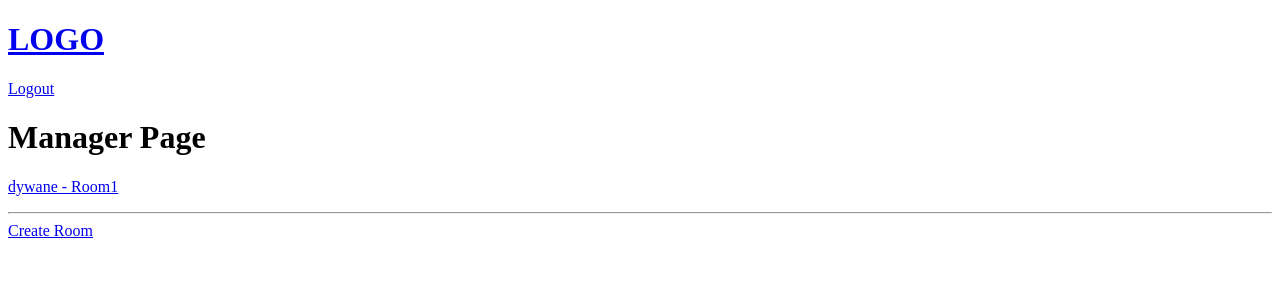
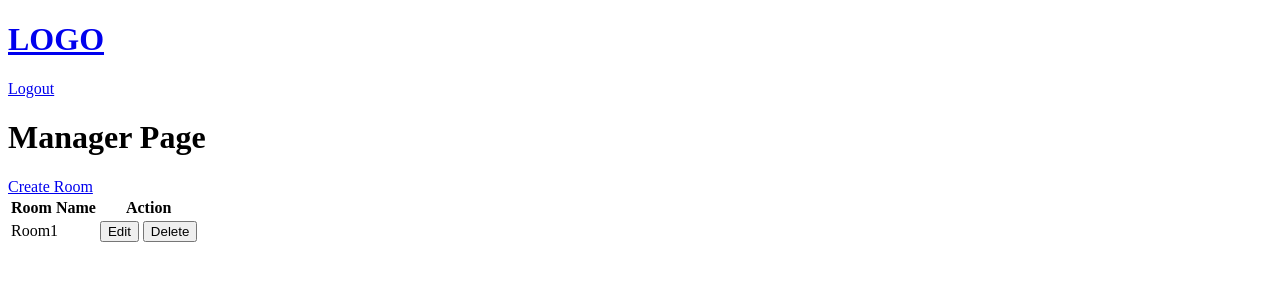
Before and after one commit to SohumDamani/Slot-Booking, a Django app: page /manager/ in a window 1280 px wide. Shown: the top 300 px of the page. Run offline with Django 3.2, Linux system fonts and the light colour scheme; a user stored in the database is signed in; data comes from the database, SQL or seed files in the repository; both versions use the stored data as it was after the commit.

Commit message:
Added decorators to restrict unauthorised use

```diff
--- a/main/account/views.py
+++ b/main/account/views.py
@@ -3,6 +3,7 @@ from .models import CustomUser
 from django.contrib.auth import authenticate,login,logout
 from django.contrib import messages
 from .forms import UserRegistrationForm
+
 
 def loginPage(request):
 
--- a/main/client/views.py
+++ b/main/client/views.py
@@ -1,5 +1,6 @@
 from django.shortcuts import render
 from django.http import HttpResponse
+from client.decorators import role_required
 
 def client(request):
     context={}
--- a/main/main/settings.py
+++ b/main/main/settings.py
@@ -74,6 +74,9 @@ TEMPLATES = [
 ]
 
 WSGI_APPLICATION = 'main.wsgi.application'
+AUTH_USER_MODEL = 'account.CustomUser'
+LOGIN_URL = 'loginPage'
+
 
 
 # Database
@@ -105,7 +108,7 @@ AUTH_PASSWORD_VALIDATORS = [
     },
 ]
 
-AUTH_USER_MODEL = 'account.CustomUser'
+
 
 # Internationalization
 # https://docs.djangoproject.com/en/2.1/topics/i18n/
--- a/main/manager/templates/manager/manager.html
+++ b/main/manager/templates/manager/manager.html
@@ -4,11 +4,39 @@
 <div>
     <h1> Manager Page</h1>
     <div>
-        {% for room in rooms %}
-        <p><a href="{% url 'time_slot' room.pk %}">{{room.room_owner}} - {{room.room_name}}</a></p>
-        {% endfor %}
-                <hr>
-        <a href="{% url 'create_room'%}"> Create Room </a>
+        <div>
+            <a href="{% url 'create_room'%}"> Create Room </a>
+        </div>
+        <table>
+            <thread>
+                <tr>
+                    <th>Room Name </th>
+                    <th colspan="2"> Action </th>
+                </tr>
+            </thread>
+
+            <tbody>
+                {% for room in rooms %}
+                <tr>
+                    <td>
+                        <Label>{{room.room_name}}</Label>
+                    </td>
+                    <td>
+                        <form action="{% url 'time_slot' room.pk %}" method="POST">
+                            {% csrf_token %}
+                            <input type="submit" class="button " value="Edit"> </input>
+                        </form>
+                    </td>
+                    <td>
+                        <form action="{% url 'delete_room' room.pk %}" method="POST">
+                            {% csrf_token %}
+                            <input type="submit" class="button btn-warning" value="Delete"> </input>
+                        </form>
+                    </td>
+                    {% endfor %}
+                </tr>
+            </tbody>
+        </table>
     </div>
 
 </div>
--- a/main/manager/urls.py
+++ b/main/manager/urls.py
@@ -4,5 +4,6 @@ from . import views
 urlpatterns = [
     path('',views.manager,name='manager'),
     path('create-room/',views.createRoom,name='create_room'),
-    path('time-slot/<str:pk>/',views.addTimeSlot,name='time_slot'),
+    path('create-room/time-slot/<str:pk>/',views.addTimeSlot,name='time_slot'),
+    path('room-delete/<str:pk>/',views.deleteRoom,name='delete_room'),
 ]
--- a/main/manager/views.py
+++ b/main/manager/views.py
@@ -1,9 +1,12 @@
 from django.shortcuts import render,redirect
 from .models import Rooms,TimeSlot,AdvanceBooking
-from .forms import RoomForm,TimeSlotForm
+from .forms import RoomForm,TimeSlotForm,TimeSlotUpdateForm
 from django.contrib import messages
+from django.contrib.auth.decorators import login_required
+from manager.decorators import role_required
 
-
+@login_required
+@role_required(allowed=['manager'])
 def manager(request):
     rooms = Rooms.objects.all()
     timeslot = TimeSlot.objects.all()
@@ -11,28 +14,36 @@ def manager(request):
     context={'rooms':rooms,'timeslot':timeslot,'advancebooking':advancebooking}
     return render(request,'manager/manager.html',context)
 
+@login_required
+@role_required(allowed=['manager'])
 def createRoom(request):
     user = request.user
-    print("Username : ",user)
     form = RoomForm()
     if request.method=="POST":
         form = RoomForm(request.POST)
         form.instance.room_owner = user
+
         try:
             form.is_valid()
             form.save()
-            return redirect('manager')
+            room = Rooms.objects.last()
+            return redirect(f'time-slot/{room.pk}')
         except:
             messages.error(request,"Room Already Exist!")
             return redirect('create_room')
     context={'form':form,'user':user}
     return render(request,'manager/create_room.html',context)
 
-# def updateRoom(request,pk):
-#     room = Rooms.objects.get(id=pk)
-#     context={}
-#     return render(request,'manager/edit-room.html',context)
+@login_required
+@role_required(allowed=['manager'])
+def deleteRoom(request,pk):
+    room = Rooms.objects.get(id=pk)
+    if request.method == "POST":
+        room.delete()
+    return redirect('manager')
 
+@login_required
+@role_required(allowed=['manager'])
 def addTimeSlot(request,pk):
     user = request.user
     form = TimeSlotForm()
@@ -45,6 +56,6 @@ def addTimeSlot(request,pk):
             form.save()
             return redirect('manager')
         except:
-            pass
+            messages.error(request,'Time Slot Already exist')
     context={'form':form}
     return render(request,'manager/add_time_slot.html',context)
```
Also changed, not shown: main/db.sqlite3.
